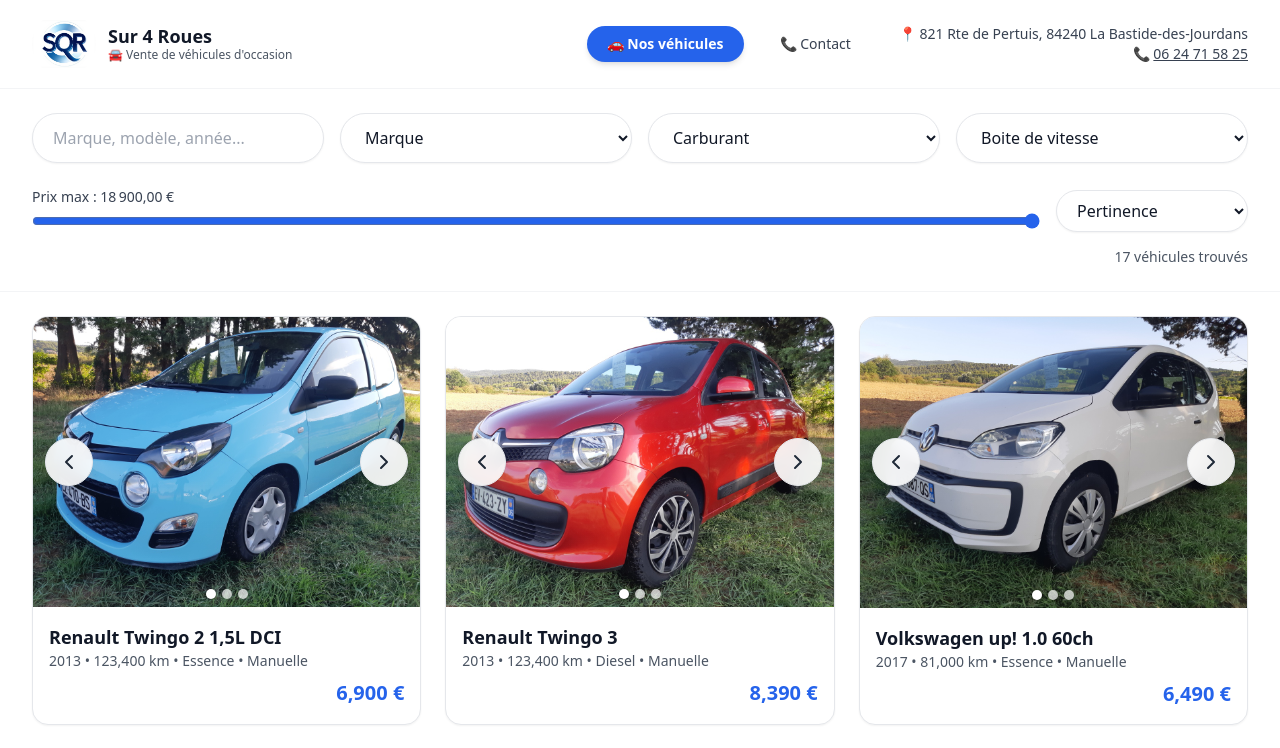
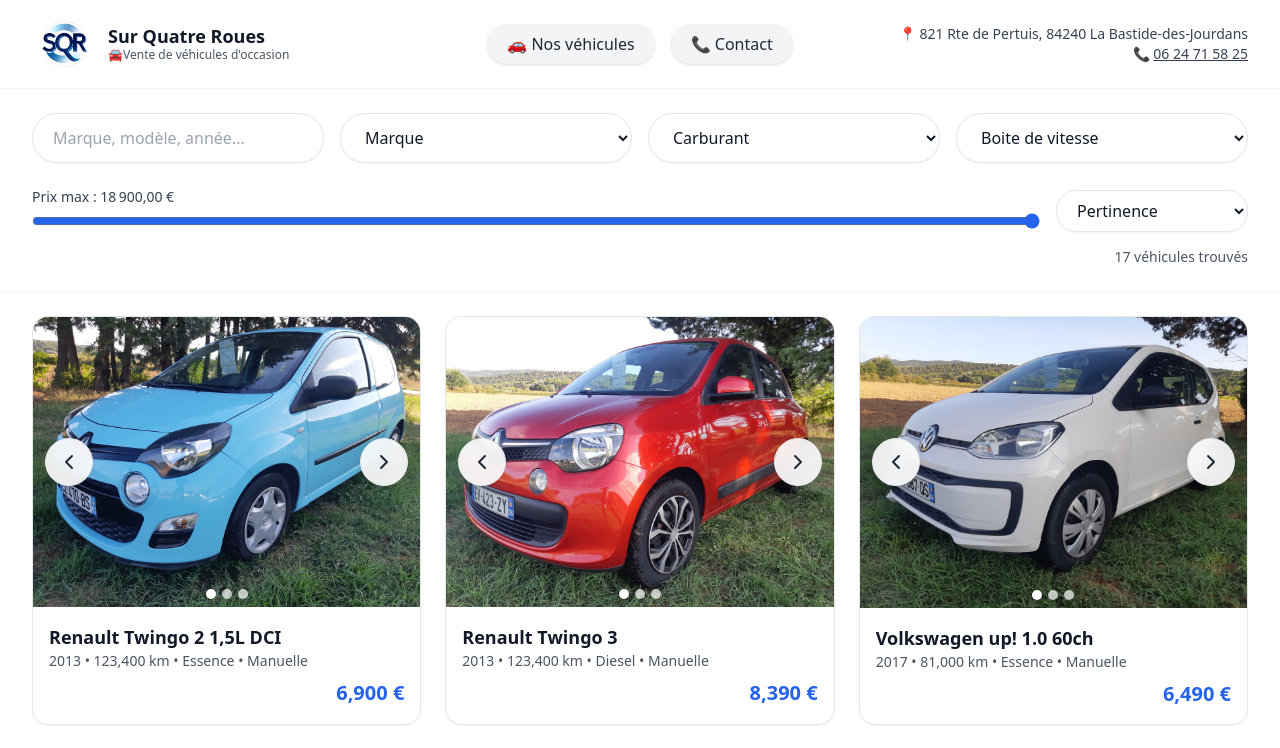
Before and after one commit to gaetangiordano06-debug/SQR-V3, a React (Vite) app: page / in a window 1280 px wide. Shown: the top 748 px of the page. Built offline with nearby package versions, Linux system fonts and the light colour scheme.

Commit message:
modif header bouton

```diff
--- a/src/App.jsx
+++ b/src/App.jsx
@@ -12,8 +12,11 @@
   return (
     <div className="min-h-screen bg-white text-gray-900">
       {/* Header */}
+
   <header className="sticky top-0 z-30 bg-white/90 backdrop-blur border-b border-gray-100">
-        <div className="max-w-7xl mx-auto px-4 sm:px-6 lg:px-8 py-3 flex items-center gap-3">
+  <div className="max-w-7xl mx-auto px-4 sm:px-6 lg:px-8 py-3 relative">
+    {/* LIGNE PRINCIPALE : gauche (logo) | droite (infos) */}
+    <div className="flex items-center justify-between">
       {/* Gauche : logo + titre */}
       <div className="flex items-center gap-3">
         <img
@@ -22,71 +25,53 @@
           className="w-16 h-16 rounded-full object-contain"
         />
         <div>
-              <div className="text-lg font-semibold leading-tight">Sur 4 Roues</div>
-              <div className="text-xs text-gray-600">
-                🚘 Vente de véhicules d'occasion
-              </div>
+          <div className="text-lg font-semibold leading-tight">Sur Quatre Roues</div>
+          <div className="text-xs text-gray-600"> 🚘Vente de véhicules d'occasion</div>
         </div>
       </div>
 
-          {/* Boutons mobiles (à droite du logo) */}
-          <div className="md:hidden ml-auto flex items-center gap-2">
-            <NavLink
-              to="/contact"
-              className="px-4 py-2 rounded-full bg-blue-600 text-white text-sm font-medium shadow hover:bg-blue-700 transition"
-            >
-              📞 Contact
-            </NavLink>
-            <a
-              href={`tel:${TEL}`}
-              className="px-4 py-2 rounded-full border border-gray-200 text-sm font-medium hover:bg-blue-50 transition"
-            >
-              📲 Appeler
-            </a>
-          </div>
-
-          {/* Nav desktop */}
-          <nav className="hidden md:flex items-center gap-4 text-sm ml-auto">
-            <NavLink
-              to="/"
-              end
-              className={({ isActive }) =>
-                `px-5 py-2 rounded-full transition-all duration-200 transform ${
-                  isActive
-                    ? "bg-blue-600 text-white font-semibold shadow-md"
-                    : "text-gray-700 hover:bg-blue-50"
-                } hover:scale-105`
-              }
-            >
-              🚗 Nos véhicules
-            </NavLink>
-
-            <NavLink
-              to="/contact"
-              className={({ isActive }) =>
-                `px-5 py-2 rounded-full transition-all duration-200 transform ${
-                  isActive
-                    ? "bg-blue-600 text-white font-semibold shadow-md"
-                    : "text-gray-700 hover:bg-blue-50"
-                } hover:scale-105`
-              }
-            >
-              📞 Contact
-            </NavLink>
-          </nav>
-
-          {/* Droite : adresse + téléphone (desktop) */}
-          <div className="hidden sm:flex flex-col text-right text-xs sm:text-sm text-gray-700 ml-4">
+      {/* Droite : adresse + téléphone (inchangé) */}
+      <div className="hidden sm:flex flex-col text-right text-xs sm:text-sm text-gray-700">
         <span>📍 821 Rte de Pertuis, 84240 La Bastide-des-Jourdans</span>
         <span>
-              📞{" "}
-              <a href={`tel:${TEL}`} className="underline hover:no-underline">
-                {TEL_DISPLAY}
-              </a>
+          📞 <a href="tel:0624715825" className="underline hover:no-underline">06 24 71 58 25</a>
         </span>
       </div>
     </div>
+
+    {/* NAV CENTRÉE, NE BOUGE PAS LES CÔTÉS */}
+    <nav className="hidden md:flex absolute inset-x-0 top-1/2 -translate-y-1/2 justify-center gap-4">
+      <a
+        href="/#parc" className="px-5 py-2 rounded-full bg-gray-100 text-gray-800 font-medium shadow hover:bg-gray-200 transition">🚗 Nos véhicules
+      </a>
+      <a
+        href="/contact"
+        className="px-5 py-2 rounded-full bg-gray-100 text-gray-800 font-medium shadow hover:bg-gray-200 transition"
+      >
+        📞 Contact
+      </a>
+    </nav>
+
+    {/* Sur mobile : boutons visibles sous la ligne */}
+    <div className="md:hidden mt-3 flex justify-center gap-2">
+      <a
+        href="#parc"
+        className="px-4 py-2 rounded-full bg-blue-600 text-white text-sm font-medium shadow hover:bg-blue-700 transition"
+      >
+        🚗 Nos véhicules
+      </a>
+      <a
+        href="/contact"
+        className="px-4 py-2 rounded-full border border-gray-200 text-sm font-medium hover:bg-blue-50 transition"
+      >
+        📞 Contact
+      </a>
+    </div>
+  </div>
 </header>
+
+
+
 
       {/* Routes */}
       <Routes>
--- a/src/pages/Home.jsx
+++ b/src/pages/Home.jsx
@@ -273,7 +273,7 @@
       </section>
 
       {/* Liste */}
-      <section id="parc">
+      <section id="Nos véhicules">
         <div className="max-w-7xl mx-auto px-4 sm:px-6 lg:px-8 py-6 grid grid-cols-1 sm:grid-cols-2 lg:grid-cols-3 gap-6">
           {results.map((v) => (
             <VehicleCard key={v.id} v={v} base={base} />
```
Lines whose indentation alone changed are shown as unchanged.
